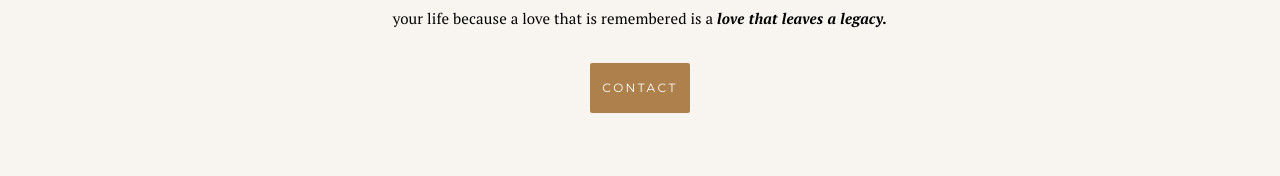
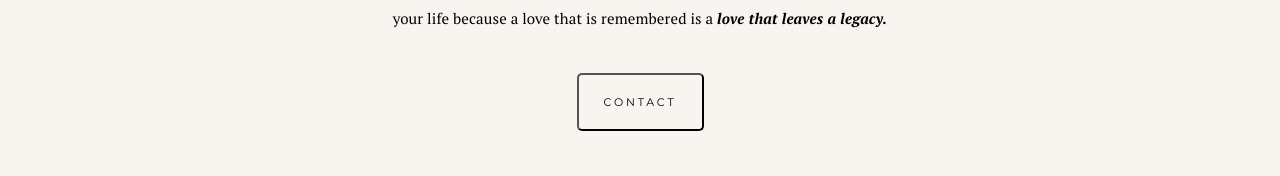
Before and after one commit to zach-cullen/liveoakfilm.co, a Next.js app: page / in a window 1280 px wide. Shown: the part 776-952 px from the top of the page. Built offline with nearby package versions, Linux system fonts and the light colour scheme.

Commit message:
restyle button and add hover transition

```diff
--- a/components/Button.js
+++ b/components/Button.js
@@ -1,14 +1,32 @@
 import styled from 'styled-components'
 
 const Button = styled.button`
-  border: none;
   cursor: pointer;
-  width: 100px;
-  height: 50px;
-  border-radius: 2px;
-  background-color: ${props => props.theme.colors.amber.hex};
-  color: white;a
+  border-radius: 5px;
+  padding: 20px 25px;
+  margin: 10px 0;
+  box-sizing: border-box;
+  border: solid 2px ${props => props.theme.colors.amber};
+  background-color: transparent;
+  color: ${props => props.theme.colors.amber};
+  font-family: Montserrat, sans-serif;
+  font-size: 11px;
+  text-transform: uppercase;
+  letter-spacing: 0.25em;
   text-align: center;
+  transition: background-color 0.2s, color 0.2s, box-shadow 0.2s;
+
+  &:hover {
+    color: #fff;
+    background-color: ${props => props.theme.colors.amber};
+  }
+
+  &:focus {
+    outline: none;
+    border: solid 2px ${props => props.theme.colors.amber};
+  }
+
+
 `
 
 export default Button
```
